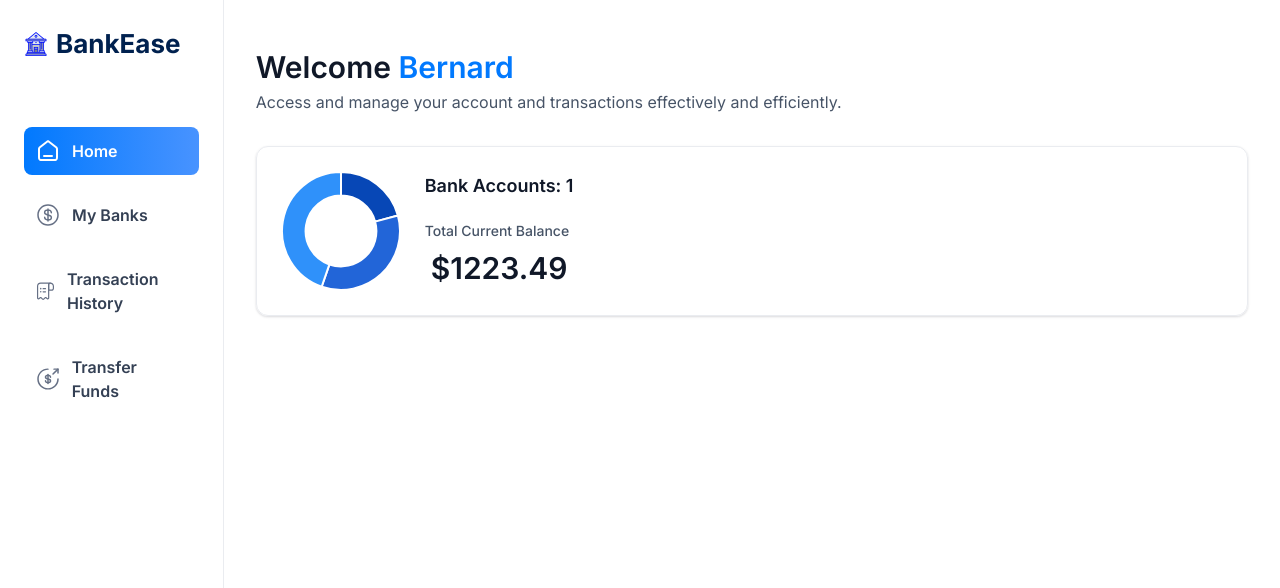
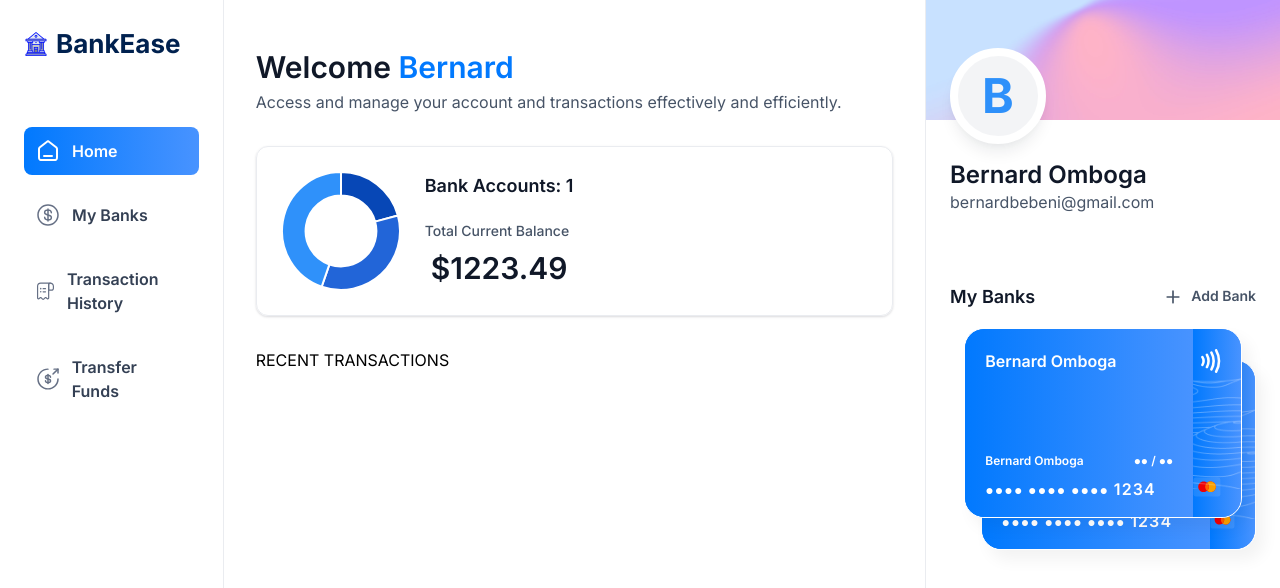
Before and after one commit to Bernard065/BankEase, a Next.js app: page / in a window 1280 px wide. Shown: the top 588 px of the page. Built offline with nearby package versions, Linux system fonts and the light colour scheme.

Commit message:
implement the right side bar and the Bank card component

```diff
--- a/src/app/(root)/page.tsx
+++ b/src/app/(root)/page.tsx
@@ -1,9 +1,10 @@
 import Header from '@/components/ui/Header'
+import RightSidebar from '@/components/ui/RightSidebar'
 import TotalBalance from '@/components/ui/TotalBalance'
 import React from 'react'
 
 const Home = () => {
-    const loggedIn = { firstName: 'Bernard' }
+    const loggedIn = { firstName: 'Bernard', lastName: 'Omboga', email: 'bernardbebeni@gmail.com' }
 
   return (
     <section className='home'>
@@ -21,7 +22,14 @@ const Home = () => {
                     totalCurrentBalance={1223.49}
                 />
             </header>
+            RECENT TRANSACTIONS
         </div>
+
+        <RightSidebar
+            user={loggedIn}
+            transactions={[]}
+            banks={[{}, {}]}
+        />
     </section>
   )
 }
--- a/src/app/globals.css
+++ b/src/app/globals.css
@@ -85,6 +85,10 @@
         @apply text-[36px] leading-[44px];
     }
 
+    .header-2 {
+        @apply text-18 font-semibold text-gray-900;
+    }
+
     .flex-center {
         @apply flex items-center justify-center;
     }
@@ -162,4 +166,54 @@
     .mobilenav-sheet_close {
         @apply flex gap-3 items-center p-4 rounded-lg w-full max-w-60;
     }
+
+    /* Right sidebar */
+    .right-sidebar {
+        @apply no-scrollbar hidden h-screen max-h-screen flex-col border-l border-gray-200 xl:flex w-[355px] xl:overflow-y-scroll !important;
+    }
+
+    .profile-banner {
+        @apply h-[120px] w-full bg-gradient-mesh bg-cover bg-no-repeat;
+    }
+
+    .profile {
+        @apply relative flex px-6 max-xl:justify-center -top-10;
+    }
+
+    .profile-img {
+        @apply flex-center absolute -top-8 size-24 rounded-full bg-gray-100 border-8 border-white p-2 shadow-profile;
+    }
+
+    .profile-details {
+        @apply flex flex-col pt-20;
+    }
+
+    .profile-name {
+        @apply text-24 font-semibold text-gray-900;
+    }
+
+    .profile-email {
+        @apply text-16 font-normal text-gray-600;
+    }
+
+    .banks {
+        @apply flex flex-col justify-between gap-5 px-6 py-8;
+    }
+
+    /* Bank Car */
+    .bank-card {
+        @apply relative flex h-[190px] w-full max-w-[320px] justify-between rounded-[20px] border border-white bg-bank-gradient shadow-creditCard backdrop-blur-[6px];
+    }
+
+    .bank-card_content {
+        @apply relative z-10 flex size-full max-w-[228px] flex-col justify-between rounded-l-[20px] bg-gray-700 bg-bank-gradient px-5 pb-4 pt-5;
+    }
+
+    .bank-card_content {
+        @apply relative z-10 flex size-full max-w-[228px] flex-col justify-between rounded-l-[20px] bg-gray-700 bg-bank-gradient px-5 pb-4 pt-5;
+    }
+
+    .bank-card_icon {
+        @apply flex size-full flex-1 flex-col items-end justify-between rounded-r-[20px] bg-bank-gradient bg-cover bg-center bg-no-repeat py-5 pr-5;
+    }
 }
--- /dev/null
+++ b/src/components/ui/BankCard.tsx
@@ -0,0 +1,68 @@
+import { formatAmount } from '@/lib/utils'
+import Image from 'next/image'
+import Link from 'next/link'
+import React from 'react'
+
+const BankCard = ({ account, userName, showBalance = true }: CreditCardProps) => {
+  return (
+    <div className='flex flex-col'>
+      <Link href='/' className='bank-card'>
+        <div className='bank-card_content'>
+          <div>
+            <h1 className='text-16 font-semibold text-white'>
+              {account.name || userName}
+            </h1>
+            {/* <p className='font-ibm-plex-serif font-black text-white'>
+              {formatAmount(account.totalCurrentBalance)}
+            </p> */}
+          </div>
+
+          <article className='flex flex-col gap-2'>
+            <div className='flex justify-between'>
+              <h1 className='text-12 font-semibold text-white'>
+                {userName}
+              </h1>
+              <h2 className='text-12 font-semibold text-white'>
+                ●● / ●●
+              </h2>
+            </div>
+            <p className='text-14 font-semibold tracking-[1.1px] text-white'>
+              ●●●● ●●●● ●●●● <span className='text-16'>
+                1234
+              </span>
+            </p>
+          </article>
+        </div>
+
+        <div className='bank-card_icon'>
+          <Image
+            src='/icons/Paypass.svg'
+            width={20}
+            height={24}
+            alt='visacard'
+          />
+
+          <Image
+            src='/icons/mastercard.svg'
+            width={45}
+            height={32}
+            alt='mastercard'
+          />
+
+        </div>
+
+        <Image
+          src='/icons/lines.png'
+          width={316}
+          height={190}
+          alt='lines'
+          className='absolute top-0 left-0'
+        />
+      </Link>
+
+      {/* COPY */}
+    </div>
+  )
+}
+
+export default BankCard
--- /dev/null
+++ b/src/components/ui/RightSidebar.tsx
@@ -0,0 +1,64 @@
+import Image from 'next/image'
+import Link from 'next/link'
+import React from 'react'
+import BankCard from './BankCard'
+
+const RightSidebar = ({ user, transactions, banks }: RightSidebarProps) => {
+  return (
+    <aside className='right-sidebar'>
+      <section className='flex flex-col'>
+        <div className='profile-banner' />
+        <div className='profile'>
+          <div className='profile-img'>
+            <span className='text-5xl font-bold text-blue-500'>{user.firstName[0]}</span>
+          </div>
+
+          <div className='profile-details'>
+            <h1 className='profile-name'>{user.firstName} {user.lastName}</h1>
+            <p className='profile-email'>{user.email}</p>
+          </div>
+        </div>
+      </section>
+
+      <section className='banks'>
+        <div className='flex w-full justify-between'>
+          <h2 className='header-2'>My Banks</h2>
+          <Link href='/' className='flex gap-2'>
+            <Image
+              src='/icons/plus.svg'
+              alt='plus'
+              width={20}
+              height={20}
+            />
+            <h2 className='text-14 font-semibold text-gray-600'>Add Bank</h2>
+          </Link>
+        </div>
+
+        {banks?.length > 0 && (
+          <div className='relative flex flex-1 flex-col items-center justify-center gap-5'>
+            <div className='relative z-10'>
+              <BankCard
+                key={banks[0].$id}
+                account={banks[0]}
+                userName={`${user.firstName} ${user.lastName}`}
+                showBalance={false}
+              />
+            </div>
+            {banks[1] && (
+              <div className='absolute right-0 top-8 z-0 w-[90%]'>
+                <BankCard
+                  key={banks[1].$id}
+                  account={banks[1]}
+                  userName={`${user.firstName} ${user.lastName}`}
+                  showBalance={false}
+                />
+              </div>
+            )}
+          </div>
+        )}
+      </section>
+    </aside>
+  )
+}
+
+export default RightSidebar
--- a/src/types/index.d.ts
+++ b/src/types/index.d.ts
@@ -35,3 +35,15 @@ declare interface DoughnutChartProps {
 declare interface SidebarProps {
     user: User;
 }
+
+declare interface RightSidebarProps {
+    user: User,
+    transactions: Transaction[];
+    banks: Bank[] & Account[];
+}
+
+declare interface CreditCardProps {
+    account: Account;
+    userName: string;
+    showBalance?: boolean;
+}
```
